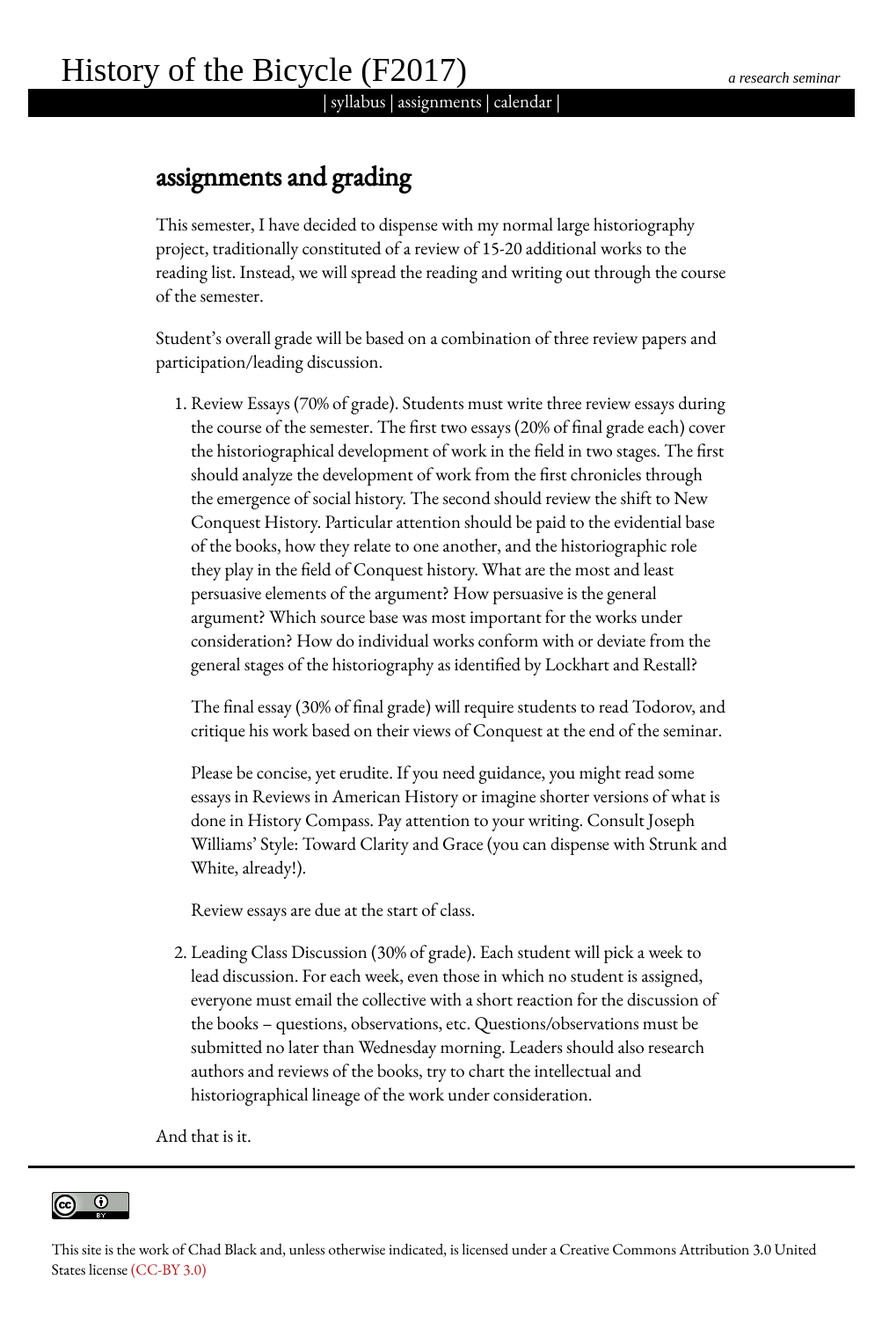
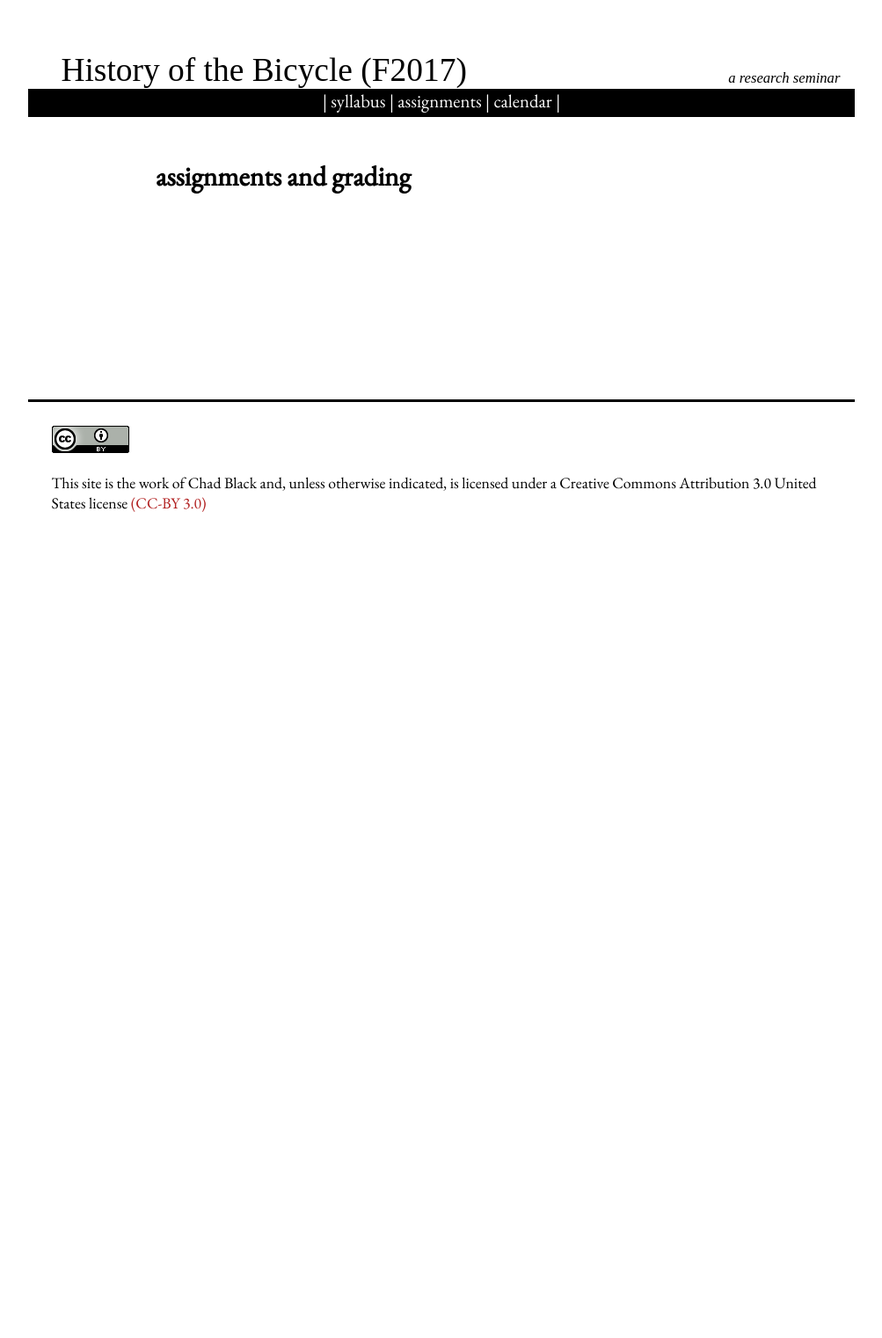
Before and after one commit to chadblack/499F2017, a Jekyll site: the page built from info/assignments.md, in a window 1280 px wide. Shown: the whole page at 88% size, without its empty margins (138-1141 px from the left). Built offline with Jekyll 4.4.1, drawn with Linux system fonts in a browser that asks for light colours; some web fonts are replaced; after the commit the page ends 900 px from its top, so only the background shows below that.

Commit message:
blank assignments

```diff
--- a/info/assignments.md
+++ b/info/assignments.md
@@ -4,47 +4,3 @@ title: assignments
 ---
 
 # assignments and grading
-
-This semester, I have decided to dispense with my normal large historiography
-project, traditionally constituted of a review of 15-20 additional works to the
-reading list. Instead, we will spread the reading and writing out through the
-course of the semester.
-
-Student’s overall grade will be based on a combination of three review papers
-and participation/leading discussion.
-
-1. Review Essays (70% of grade). Students must write three review essays during
-   the course of the semester. The first two essays (20% of final grade each) cover the
-   historiographical development of work in the field in two stages. The first
-   should analyze the development of work from the first chronicles through
-   the emergence of social history. The second should review the shift to New
-   Conquest History. Particular attention should be paid to the evidential
-   base of the books, how they relate to one another, and the historiographic role they play in
-   the field of Conquest history. What are the most and least
-   persuasive elements of the argument? How persuasive is the general
-   argument? Which source base was most important for the works under
-   consideration? How do individual works conform with or deviate from the
-   general stages of the historiography as identified by Lockhart and
-   Restall?
-
-   The final essay (30% of final grade) will require students to read Todorov, and critique his
-   work based on their views of Conquest at the end of the seminar.
-
-   Please be concise, yet erudite. If you need guidance, you might read some
-   essays in Reviews in American History or imagine shorter versions of what
-   is done in History Compass. Pay attention to your writing. Consult Joseph
-   Williams’ Style: Toward Clarity and Grace (you can dispense with Strunk and
-   White, already!).
-
-   Review essays are due at the start of class.
-
-2. Leading Class Discussion (30% of grade). Each student will pick a week to
-   lead discussion. For each week, even those in which no student is assigned,
-   everyone must email the collective with a short reaction for the
-   discussion of the books – questions, observations, etc.
-   Questions/observations must be submitted no later than Wednesday morning.
-   Leaders should also research authors and reviews of the books, try to chart
-   the intellectual and historiographical lineage of the work under
-   consideration.
-
-And that is it.
```
